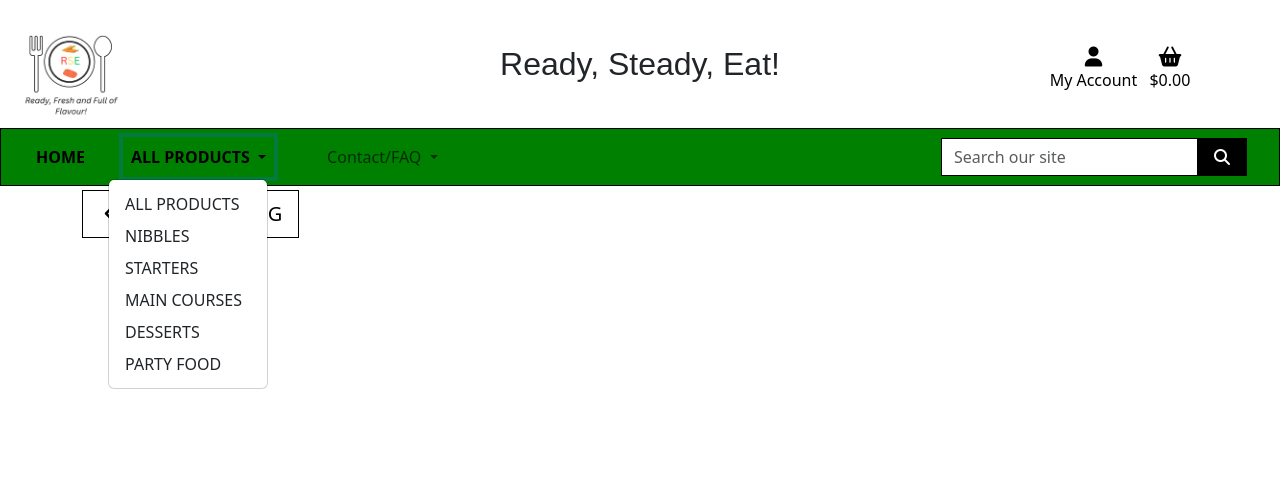
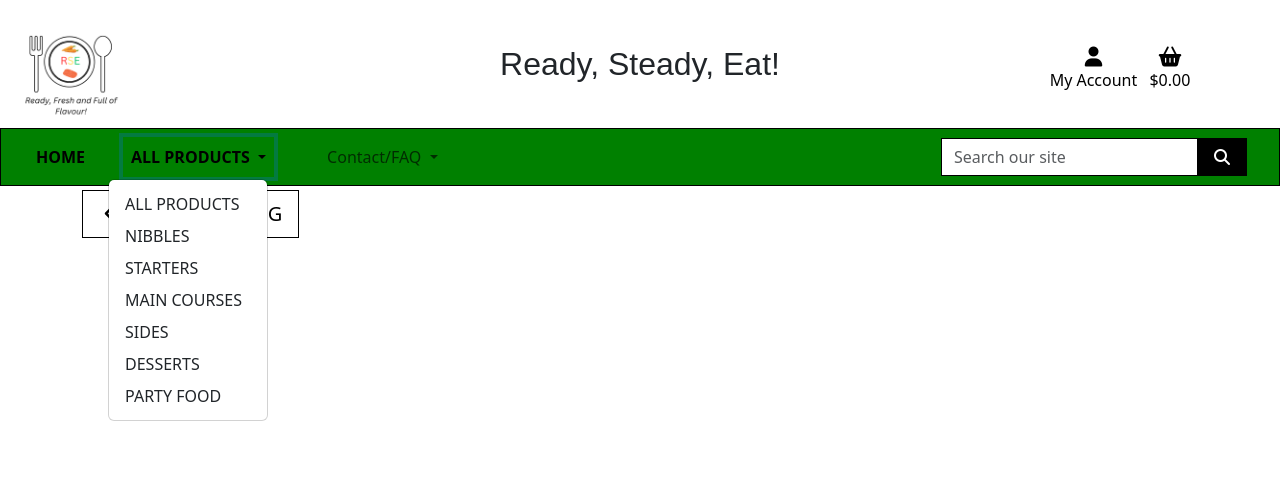
Before and after one commit to hannahro15/ready-steady-eat, a Django app: template bag/templates/bag/bag.html in a window 1280 px wide, after a click on "ALL PRODUCTS". Shown: the top 486 px of the page. Run offline with Django 3.2, Linux system fonts and the light colour scheme; the template is opened without the code that fills it, so the values that code supplies are empty; some libraries are stand-ins or nearby versions.

Commit message:
Add option to navbar which is sides

```diff
--- a/templates/base.html
+++ b/templates/base.html
@@ -107,6 +107,7 @@
                                       <li><a class="dropdown-item" href="{% url 'products' %}?category=nibbles">Nibbles</a></li>
                                       <li><a class="dropdown-item" href="{% url 'products' %}?category=starters">Starters</a></li>
                                       <li><a class="dropdown-item" href="{% url 'products' %}?category=main_courses">Main Courses</a></li>
+                                      <li><a class="dropdown-item" href="{% url 'products' %}?category=sides">Sides</a></li>
                                       <li><a class="dropdown-item" href="{% url 'products' %}?category=desserts">Desserts</a></li>
                                       <li><a class="dropdown-item" href="{% url 'products' %}?category=party_food">Party Food</a></li>
                                     </ul>
```
